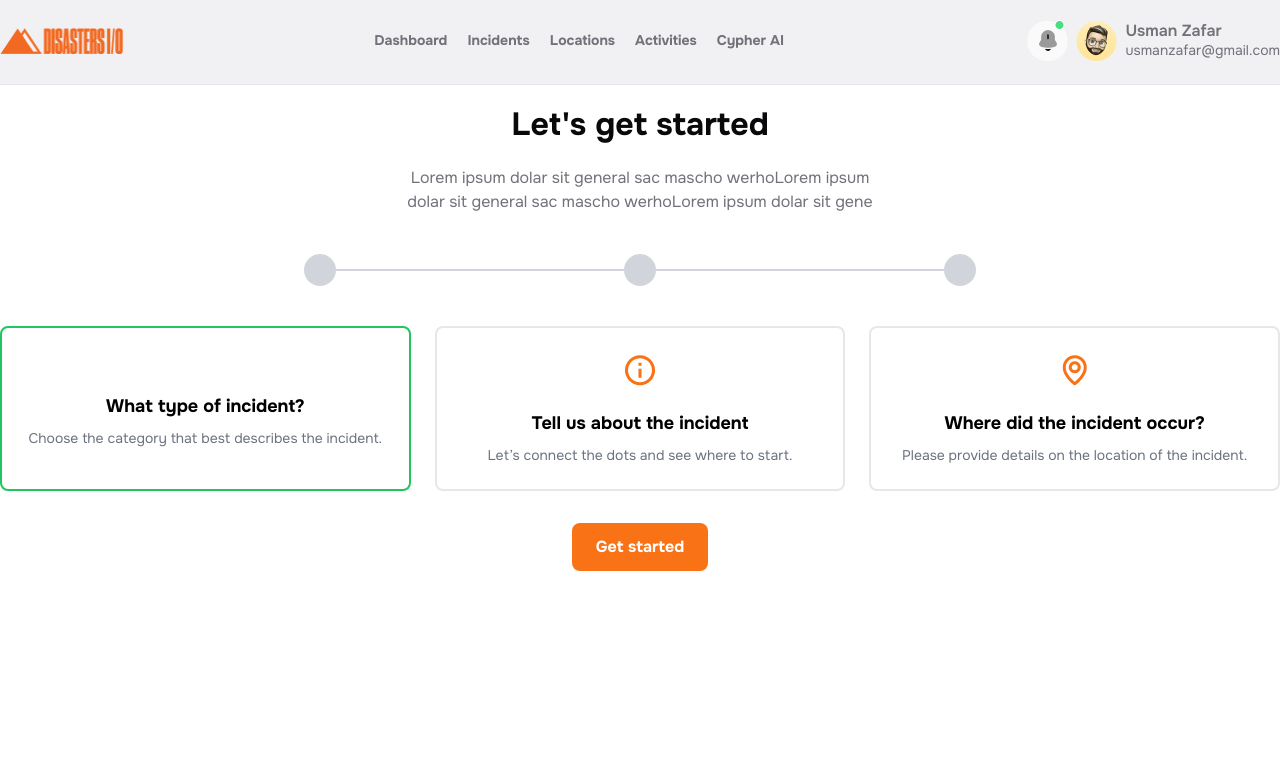
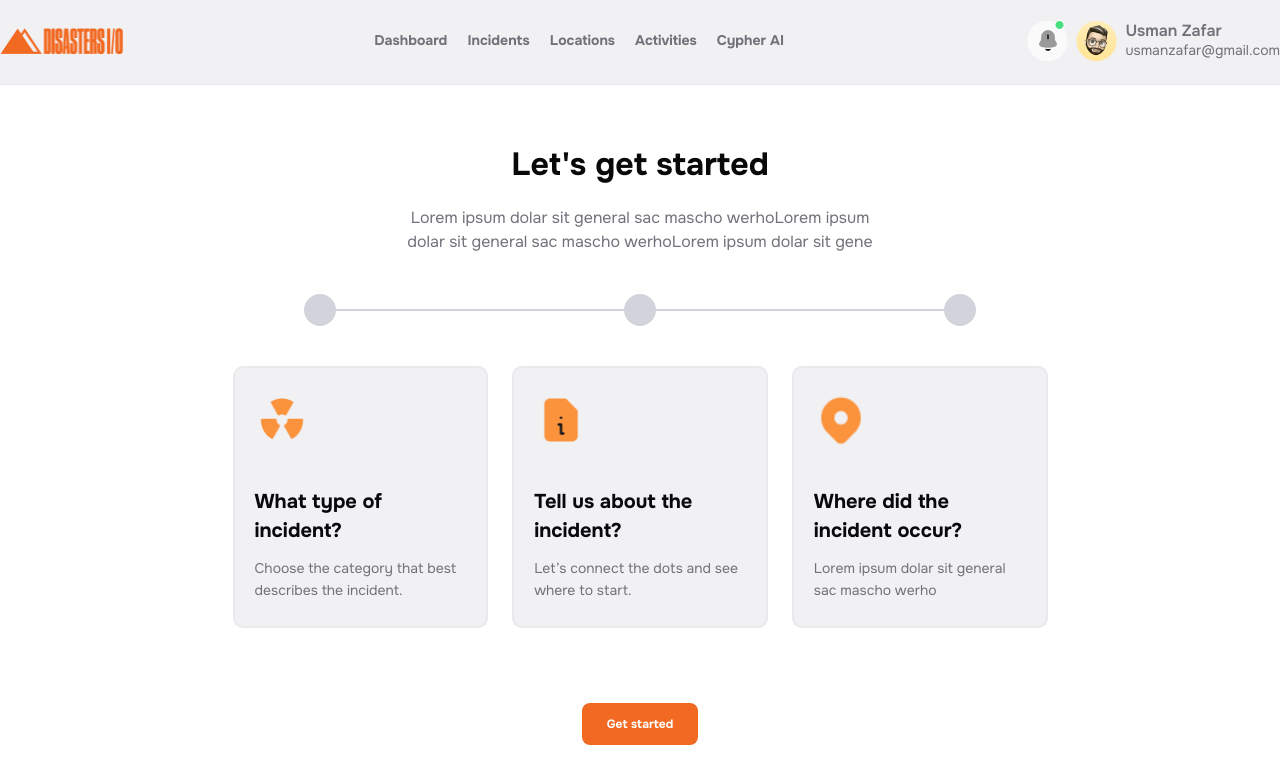
Before and after one commit to shakil-devcraft/disastersi, a React (Vite) app: page /Incidents/TaskA in a window 1280 px wide. Shown: the top 784 px of the page. Built offline with nearby package versions, Linux system fonts and the light colour scheme.

Commit message:
completed task A

```diff
--- a/package.json
+++ b/package.json
@@ -11,13 +11,15 @@
   },
   "dependencies": {
     "boxicons": "^2.1.4",
+    "clsx": "^2.1.1",
     "localforage": "^1.10.0",
     "match-sorter": "^6.3.4",
     "prop-types": "^15.8.1",
     "react": "^18.3.1",
     "react-dom": "^18.3.1",
     "react-router-dom": "^6.27.0",
-    "sort-by": "^1.2.0"
+    "sort-by": "^1.2.0",
+    "tailwind-merge": "^2.5.4"
   },
   "devDependencies": {
     "@eslint/js": "^9.11.1",
--- a/src/Components/pages/Incidents/Incidents.jsx
+++ b/src/Components/pages/Incidents/Incidents.jsx
@@ -1,11 +1,15 @@
 
-// import Button from "../../share/Button";
-// import ButtonSecondary from "../../share/ButtonSecondary";
-// import Contianer from "../../share/Contianer";
+import { useNavigate } from "react-router-dom";
 import NavbarSecond from "../../share/NavbarSecond";
 import News from "../../share/News";
 
 const Incidents = () => {
+    const navigate = useNavigate();
+
+    // new incidents add btn
+    const newIncidentsAdd = () => {
+        navigate("/Incidents/TaskA");
+    };
 
     return (
         <section>
@@ -27,7 +31,7 @@ const Incidents = () => {
                 </div>
             </Contianer>
             </div> */}
-            <NavbarSecond page="Incidents" text="Sort By: Date modified" text2="New Incident" icon2="bx bx-plus-medical" />
+            <NavbarSecond page="Incidents" text="Sort By: Date modified" text2="New Incident" icon2="bx bx-plus-medical" onClick2={newIncidentsAdd} />
             <News />
         </section>
     );
--- a/src/Components/pages/Incidents/TaskA.jsx
+++ b/src/Components/pages/Incidents/TaskA.jsx
@@ -1,11 +1,22 @@
+import { useNavigate } from "react-router-dom";
+import { tasksA } from "../../../api";
+import ButtonSecondary from "../../share/ButtonSecondary";
 import Contianer from "../../share/Contianer";
 
 
 const TaskA = () => {
+
+    const navigate = useNavigate();
+
+    // new incidents add btn
+    const newIncidentsAdd = () => {
+        navigate("/Incidents/TaskB");
+    };
+
     return (
         <section className="">
             <Contianer>
-            <div className="text-center">
+            <div className="text-center pt-5 md:pt-10">
                 <h2 className="text-[32px] font-bold text-t-primary leading-[40.8px]">{`Let's get started`}</h2>
                 <p className="text-sm md:text-base leading-[26px] text-t-secondary md:w-[468px] mx-auto mt-5">
                     Lorem ipsum dolar sit general sac mascho werhoLorem ipsum dolar sit general sac mascho werhoLorem ipsum dolar sit gene
@@ -33,46 +44,23 @@ const TaskA = () => {
 
 
             {/* Cards */}
-            <div className="grid grid-cols-1 md:grid-cols-3 gap-6">
-                {/* Card 1 */}
-                <div className="border-2 border-green-500 rounded-lg p-6 text-center">
-                    <div className="text-orange-500 mb-4">
-                        <i className="bx bx-radiation text-4xl"></i>
-                    </div>
-                    <h3 className="font-bold text-lg">What type of incident?</h3>
-                    <p className="text-sm text-gray-500 mt-2">
-                        Choose the category that best describes the incident.
-                    </p>
-                </div>
-
-                {/* Card 2 */}
-                <div className="border-2 border-gray-200 rounded-lg p-6 text-center">
-                    <div className="text-orange-500 mb-4">
-                        <i className="bx bx-info-circle text-4xl"></i>
-                    </div>
-                    <h3 className="font-bold text-lg">Tell us about the incident</h3>
-                    <p className="text-sm text-gray-500 mt-2">
-                        Let’s connect the dots and see where to start.
-                    </p>
-                </div>
-
-                {/* Card 3 */}
-                <div className="border-2 border-gray-200 rounded-lg p-6 text-center">
-                    <div className="text-orange-500 mb-4">
-                        <i className="bx bx-map text-4xl"></i>
-                    </div>
-                    <h3 className="font-bold text-lg">Where did the incident occur?</h3>
-                    <p className="text-sm text-gray-500 mt-2">
-                        Please provide details on the location of the incident.
-                    </p>
-                </div>
+            <div className="grid grid-cols-1 md:grid-cols-3 gap-6 lg:w-[815px] mx-auto">
+                {
+                    tasksA?.map(({img, title, subTitle}, idx) => (
+                        <div key={idx} className="border-2 border-b-secondary rounded-[10px] py-[25px] px-[20px] bg-b-secondary">
+                            <div className="text-orange-500 mb-4">
+                                <img className="size-[54px]" src={img} alt="" />
+                            </div>
+                            <h3 className="font-bold text-[20px] leading-[29px] mt-10 text-t-primary">{title}</h3>
+                            <p className="text-t-secondary text-sm font-normal leading-[22px] mt-3">{subTitle}</p>
+                        </div>
+                    ))
+                }
             </div>
 
             {/* Get Started Button */}
-            <div className="text-center mt-8">
-                <button className="bg-orange-500 text-white px-6 py-3 rounded-lg font-bold hover:bg-orange-600 transition">
-                    Get started
-                </button>
+            <div className="text-center mt-[75px]">
+                <ButtonSecondary text2={"Get started"} className2={"hover:bg-black hover:text-white"} onClick2={newIncidentsAdd} />
             </div>
             </Contianer>
         </section>
--- a/src/Components/share/ButtonSecondary.jsx
+++ b/src/Components/share/ButtonSecondary.jsx
@@ -7,6 +7,7 @@ const ButtonSecondary = ({text2, icon2, onClick2, className2}) => {
     return (
         <>
            <button
+            onClick={onClick2}
             className={`py-[12px] px-[25px] rounded-lg text-[12px] font-bold text-white bg-primary hover:text-t-secondary hover:bg-white transition-colors duration-300 ${className2}`}
             >
             {/* Display the icon using the provided className for the Boxicon */}
--- a/src/Components/share/NavbarSecond.jsx
+++ b/src/Components/share/NavbarSecond.jsx
@@ -25,7 +25,7 @@ const NavbarSecond = ({ page="back", text, icon, onClick, className, text2, icon
                         </div>
                         <div className="flex justify-center gap-5">
                             <Button text={text} />
-                            <ButtonSecondary text2={text2} icon2={icon2} />
+                            <ButtonSecondary text2={text2} icon2={icon2} onClick2={onClick2} />
                         </div>
                     </div>
                 </div>
--- a/src/api/index.js
+++ b/src/api/index.js
@@ -62,3 +62,23 @@ export const newsItem = [
         amount: "$1,456,654.00"
     },
 ];
+
+
+// tasks
+export const tasksA = [
+    {
+        img: "/task A (3).png",
+        title: "What type of incident?",
+        subTitle: "Choose the category that best describes the incident."
+    },
+    {
+        img: "/task A (1).png",
+        title: "Tell us about the incident?",
+        subTitle: "Let’s connect the dots and see where to start."
+    },
+    {
+        img: "/task A (2).png",
+        title: "Where did the incident occur?",
+        subTitle: "Lorem ipsum dolar sit general sac mascho werho"
+    },
+];
```
Also changed, not shown: 1 other file (tests, documents, lock files or other folders).
